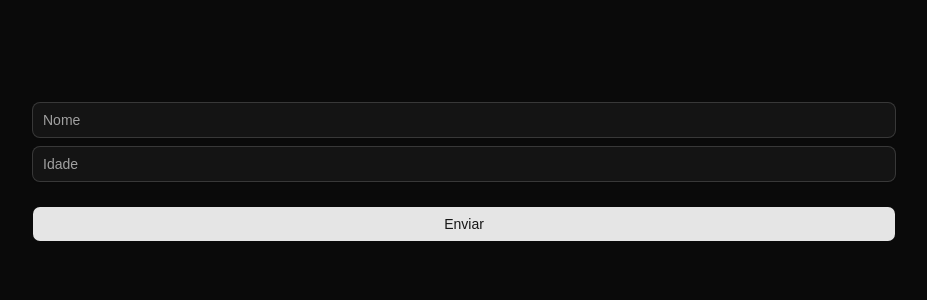
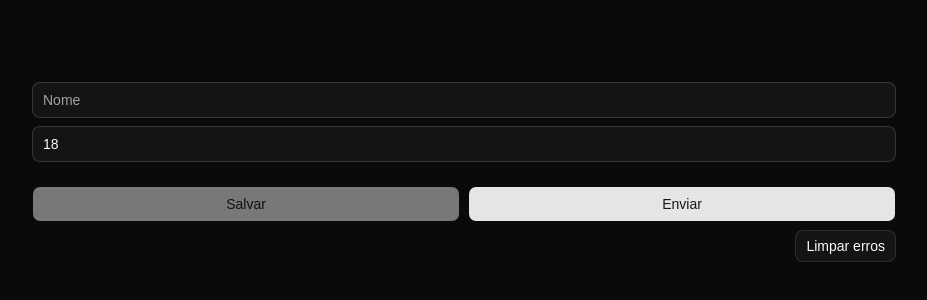
Before and after one commit to andersonkaiti/react-hook-form-course, a React (Vite) app: page / in a window 1280 px wide. Shown: the part 228-528 px from the top of the page, without its empty margins (176-1103 px from the left). Built offline with nearby package versions, Linux system fonts and the light colour scheme.

Commit message:
:sparkles: feat(form): add default values, dirty-state buttons and clear errors action

```diff
--- a/src/app.tsx
+++ b/src/app.tsx
@@ -9,7 +9,19 @@ interface IFormData {
 }
 
 export function App() {
-  const { handleSubmit: submit, register, formState } = useForm<IFormData>()
+  const {
+    handleSubmit: submit,
+    register,
+    formState,
+    clearErrors,
+  } = useForm<IFormData>({
+    // Para identificar se o input está "dirty" ou não, é necessário adicionar
+    // valores-padrão, até porque undefined !== ''
+    defaultValues: {
+      name: '',
+      age: 18,
+    },
+  })
 
   const handleSubmit = submit((data) => {
     console.log({ data })
@@ -50,6 +62,7 @@ export function App() {
                 value: true,
                 message: 'Preencha a idade.',
               },
+              setValueAs: (age) => Number(age),
             })}
           />
 
@@ -62,8 +75,28 @@ export function App() {
           />
         </div>
 
-        <Button type="submit" className="mt-4">
-          Enviar
+        <div className="mt-4 flex gap-2">
+          <Button
+            type="submit"
+            className="flex-1"
+            disabled={!formState.isDirty}
+          >
+            Salvar
+          </Button>
+
+          <Button type="submit" className="flex-1" disabled={formState.isDirty}>
+            Enviar
+          </Button>
+        </div>
+
+        <Button
+          type="button"
+          size="sm"
+          variant="outline"
+          className="self-end"
+          onClick={() => clearErrors()}
+        >
+          Limpar erros
         </Button>
       </form>
     </div>
```
